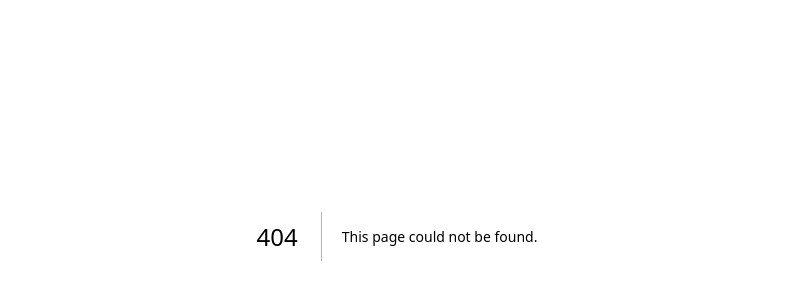
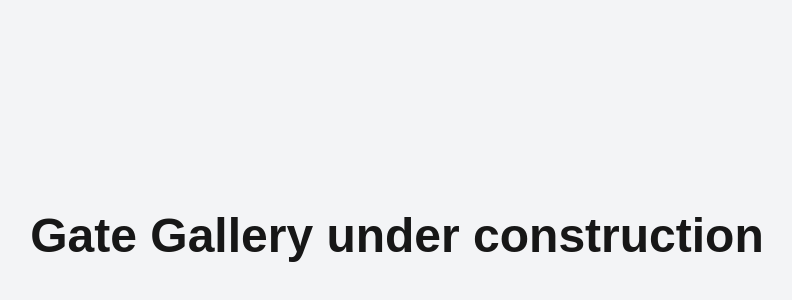
Before and after one commit to joySutradhor/c-gate-smart-website, a Next.js app: page /gate-gallery in a window 1280 px wide. Before the commit this address had no page. Shown: the part 164-464 px from the top of the page, without its empty margins (243-1035 px from the left). Built offline with nearby package versions, Linux system fonts and the light colour scheme.

Commit message:
gate gallery is added

```diff
--- /dev/null
+++ b/app/gate-gallery/page.jsx
@@ -0,0 +1,11 @@
+import React from 'react';
+
+const Page = () => {
+    return (
+        <div className="flex items-center justify-center min-h-screen bg-gray-100">
+            <h2 className='text-5xl font-semibold'>Gate Gallery under construction</h2>
+        </div>
+    );
+}
+
+export default Page;
```
